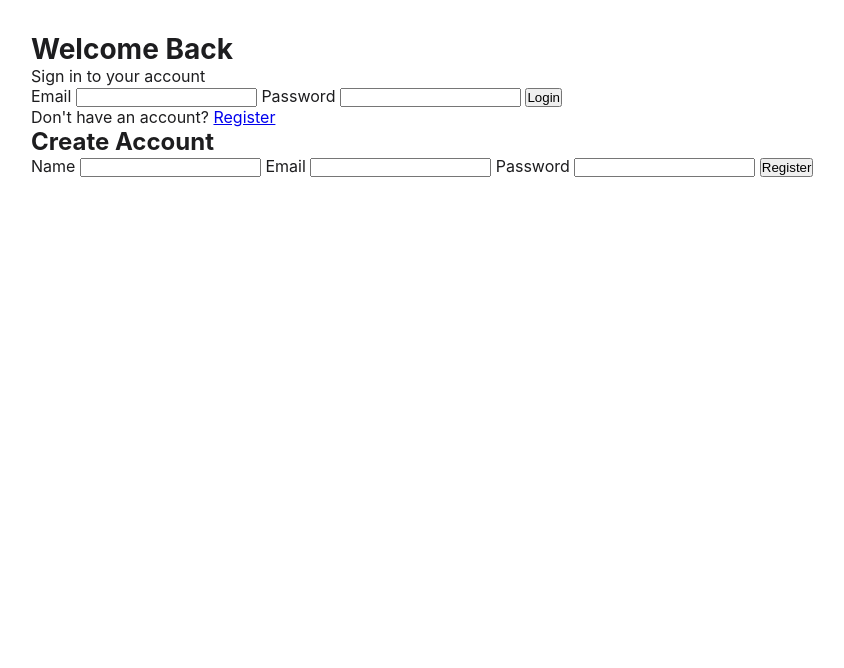
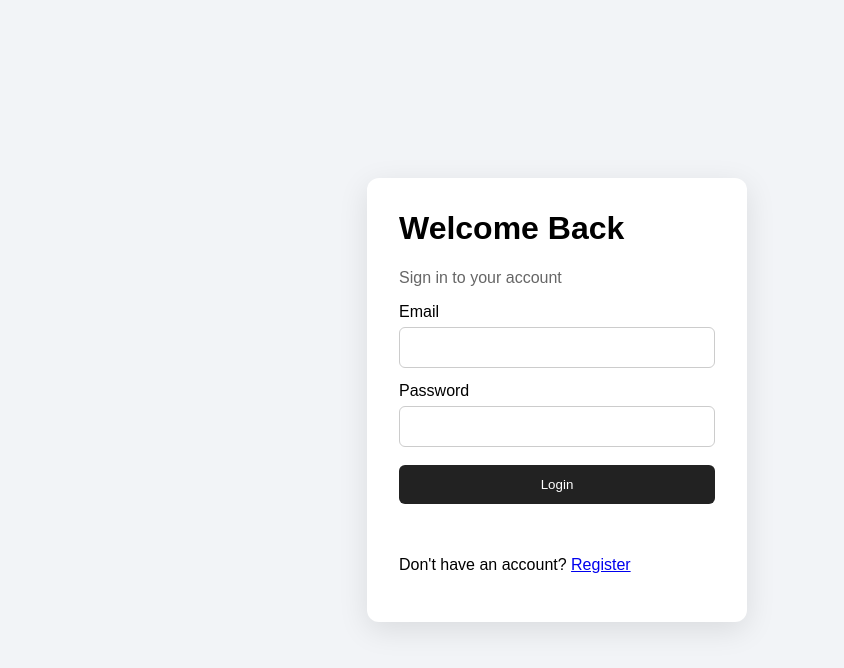
Before and after one commit to sijeu/charles, a plain HTML site: page frontend/index.html in a window 1280 px wide. Shown: the whole page, without its empty margins (83-927 px from the left). Drawn offline with Linux system fonts and the light colour scheme.

Commit message:
Refactor CSS styles for improved layout and design

```diff
--- a/frontend/style.css
+++ b/frontend/style.css
@@ -1,22 +1,77 @@
 * {
   box-sizing: border-box;
-  margin: 0;
-  padding: 0;
+  font-family: Arial, sans-serif;
 }
 
 body {
-  font-family: -apple-system, BlinkMacSystemFont, "Segoe UI", Roboto, sans-serif;
-  background: #fff;
-  color: #1d1d1f;
+  margin: 0;
+  min-height: 100vh;
+  display: flex;
+  justify-content: center;
+  align-items: center;
+  background: #f2f4f7;
 }
 
 .card {
-  max-width: 1100px;
-  margin: 0 auto;
-  padding: 32px 24px;
+  width: 380px;
+  max-width: 90%;
+  padding: 32px;
+  background: white;
+  border-radius: 12px;
+  box-shadow: 0 8px 30px rgba(0,0,0,.10);
 }
 
-.top-bar {
+h1, h2 {
+  margin-top: 0;
+}
+
+.subtitle {
+  color: #666;
+}
+
+label {
+  display: block;
+  margin: 14px 0 6px;
+}
+
+input {
+  width: 100%;
+  padding: 12px;
+  border: 1px solid #ccc;
+  border-radius: 6px;
+}
+
+button {
+  width: 100%;
+  margin-top: 18px;
+  padding: 12px;
+  border: 0;
+  border-radius: 6px;
+  background: #222;
+  color: white;
+  cursor: pointer;
+}
+
+button:hover {
+  opacity: .9;
+}
+
+.hidden {
+  display: none;
+}
+
+#message, #registerMessage {
+  min-height: 20px;
+}
+
+/* ---------- Dashboard ---------- */
+
+.card.dashboard {
+  width: 1000px;
+  max-width: 95%;
+}
+
+.dashboard .top-bar {
   display: flex;
   justify-content: space-between;
   align-items: center;
@@ -25,30 +80,25 @@ body {
   margin-bottom: 8px;
 }
 
-h1 {
+.dashboard h1 {
+  margin: 0;
   font-size: 28px;
-  font-weight: 700;
 }
 
-#welcome {
+.dashboard #welcome {
   font-size: 14px;
-  color: #6e6e73;
-  margin-bottom: 24px;
+  color: #666;
+  margin: 0 0 24px;
 }
 
-#logout {
+.dashboard #logout {
+  width: auto;
+  margin-top: 0;
+  padding: 8px 18px;
+  border-radius: 999px;
   background: #f2f2f7;
   color: #fa233b;
-  border: none;
-  border-radius: 999px;
-  padding: 8px 18px;
-  font-size: 14px;
   font-weight: 600;
-  cursor: pointer;
-}
-
-#logout:hover {
-  background: #e5e5ea;
 }
 
 .image-container {
@@ -61,9 +111,9 @@ h1 {
 
 .image-box {
   flex: 0 0 220px;
-  scroll-snap-align: start;
   display: flex;
   flex-direction: column;
+  scroll-snap-align: start;
 }
 
 .eyebrow {
@@ -71,10 +121,10 @@ h1 {
   font-weight: 600;
   color: #8e8e93;
   text-transform: uppercase;
-  letter-spacing: 0.4px;
+  letter-spacing: .4px;
 }
 
-.title {
+.image-box .title {
   font-size: 15px;
   font-weight: 500;
   margin-bottom: 8px;
@@ -85,8 +135,8 @@ h1 {
   aspect-ratio: 1 / 1;
   object-fit: cover;
   border-radius: 10px;
-  box-shadow: 0 4px 14px rgba(0, 0, 0, 0.15);
-  transition: transform 0.2s ease;
+  box-shadow: 0 4px 14px rgba(0,0,0,.15);
+  transition: transform .2s ease;
 }
 
 .image-box img:hover {
```
